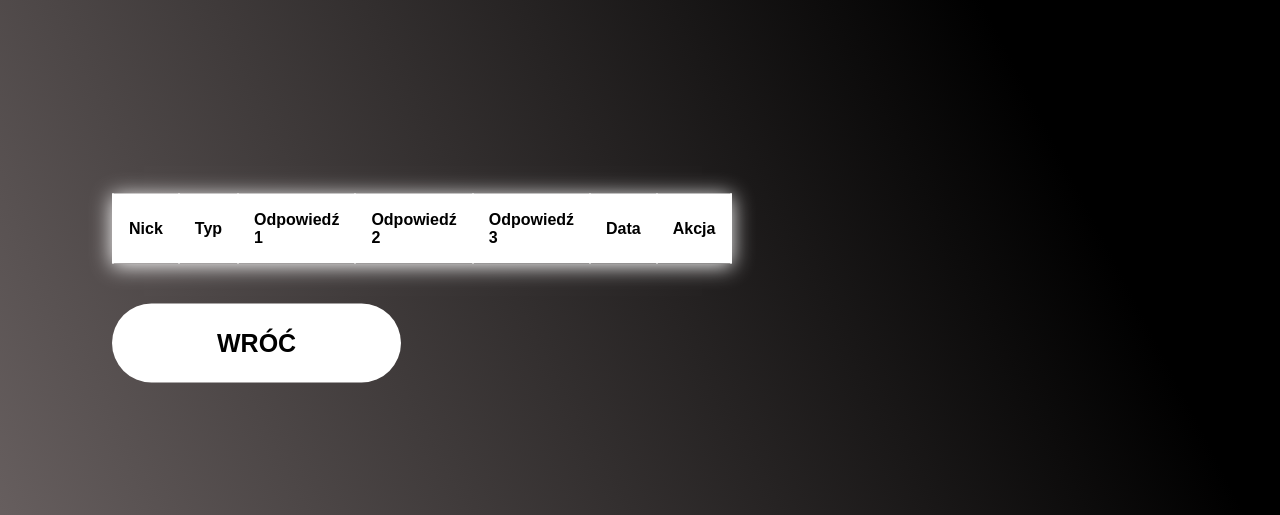
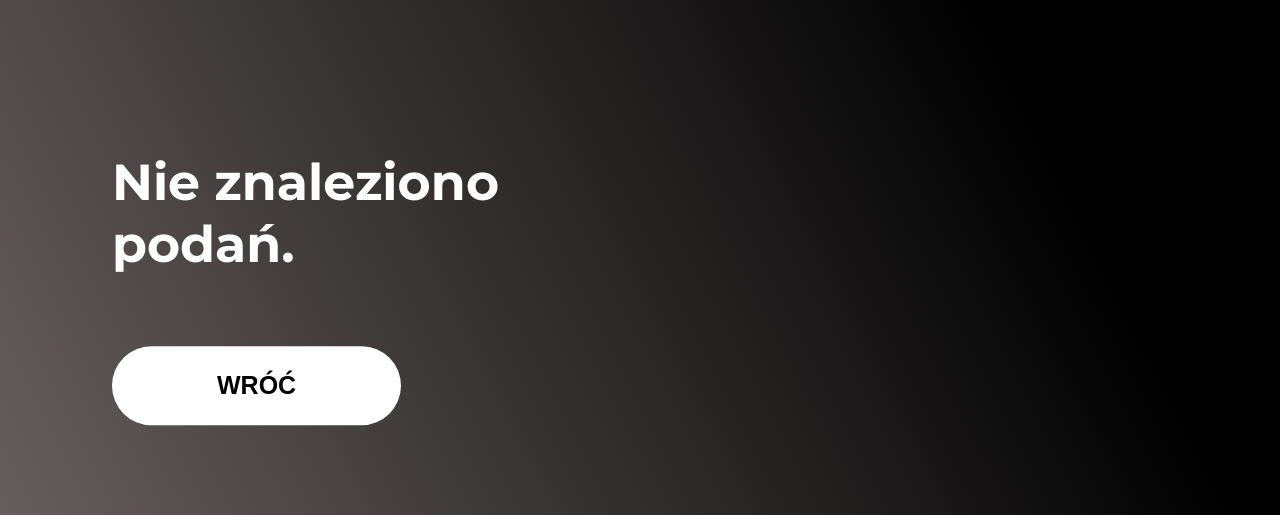
Before and after one commit to Luckownia/Strona-serwera-ArizonaRP, a PHP site: page /projekty/manageSubmissions.php in a window 1280 px wide. Shown: the part 250-765 px from the top of the page. Run offline with PHP 8.4, Linux system fonts and the light colour scheme; the visitor is signed in with stand-in values (Sample User, id 1); tables that the repository leaves empty or names only in its code hold one stand-in row (values such as "Sample post"); lists and menus that the app fills with data are empty.

Commit message:
Fixed submission list for admin.

```diff
--- a/manageSubmissions.php
+++ b/manageSubmissions.php
@@ -263,6 +263,7 @@
         require 'database.php';
         $sql = "SELECT id_submission, id, nickname, type, answer1, answer2, answer3, date FROM submissions where status = 'Oczekujące'";
         $result = mysqli_query($conn, $sql);
+        if (mysqli_num_rows($result) > 0) {
             if ($result) {
                 echo "<table border='1' id='applications-table'>";
                 echo "<tr><th>Nick</th><th>Typ</th><th>Odpowiedź 1</th><th>Odpowiedź 2</th><th>Odpowiedź 3</th><th>Data</th><th>Akcja</th></tr>";
@@ -279,6 +280,9 @@
                 echo "</table>";
             } else {
                 echo "Błąd: " . mysqli_error($conn);
+            }
+        } else {
+            echo "<h2 class='headline'>Nie znaleziono podań.</h2>";
         }
         echo '<a href="panel.php"><button class="btn-join-2" id="btn_back">Wróć</button></a>';
         mysqli_close($conn);
```
Lines whose indentation alone changed are shown as unchanged.
